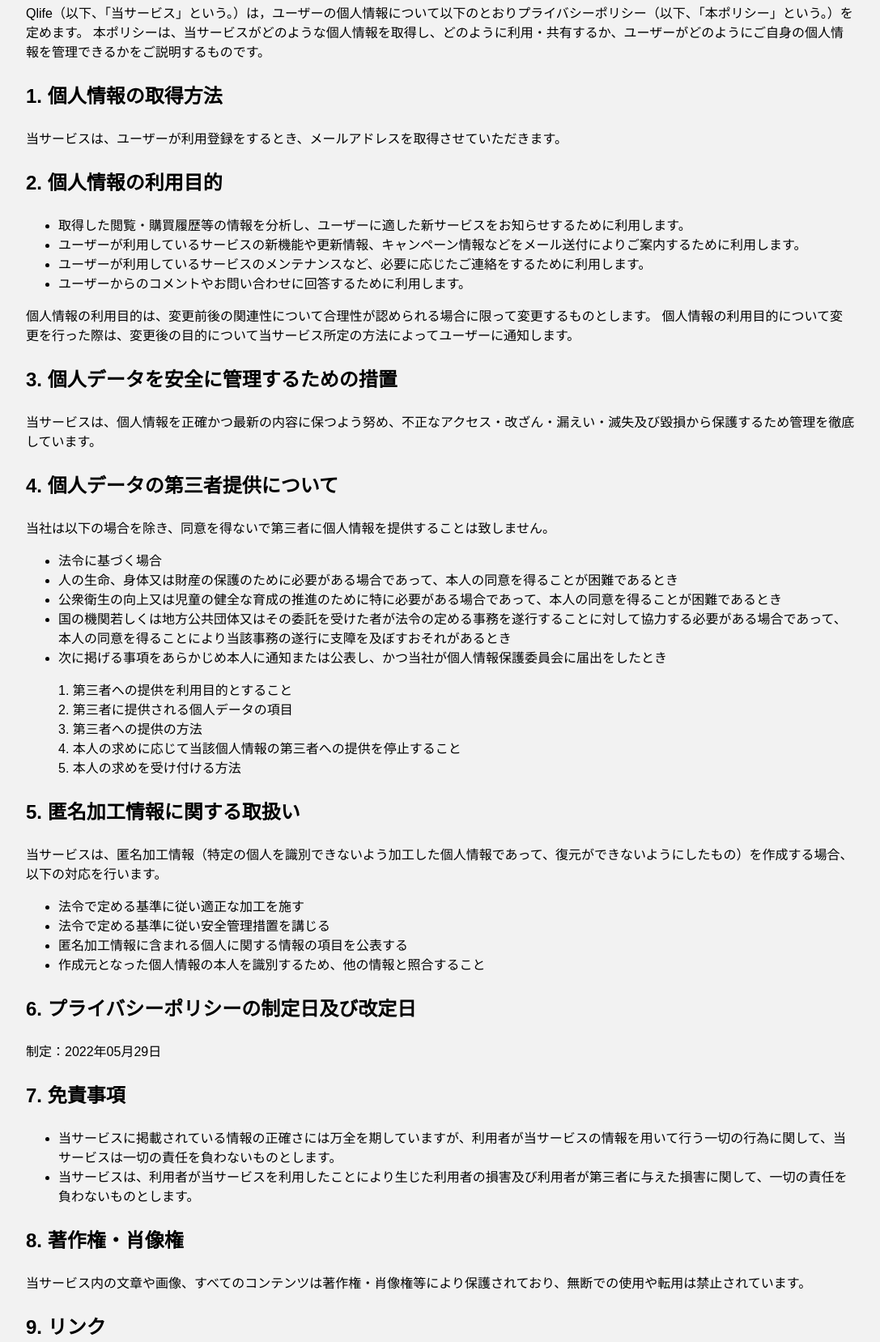
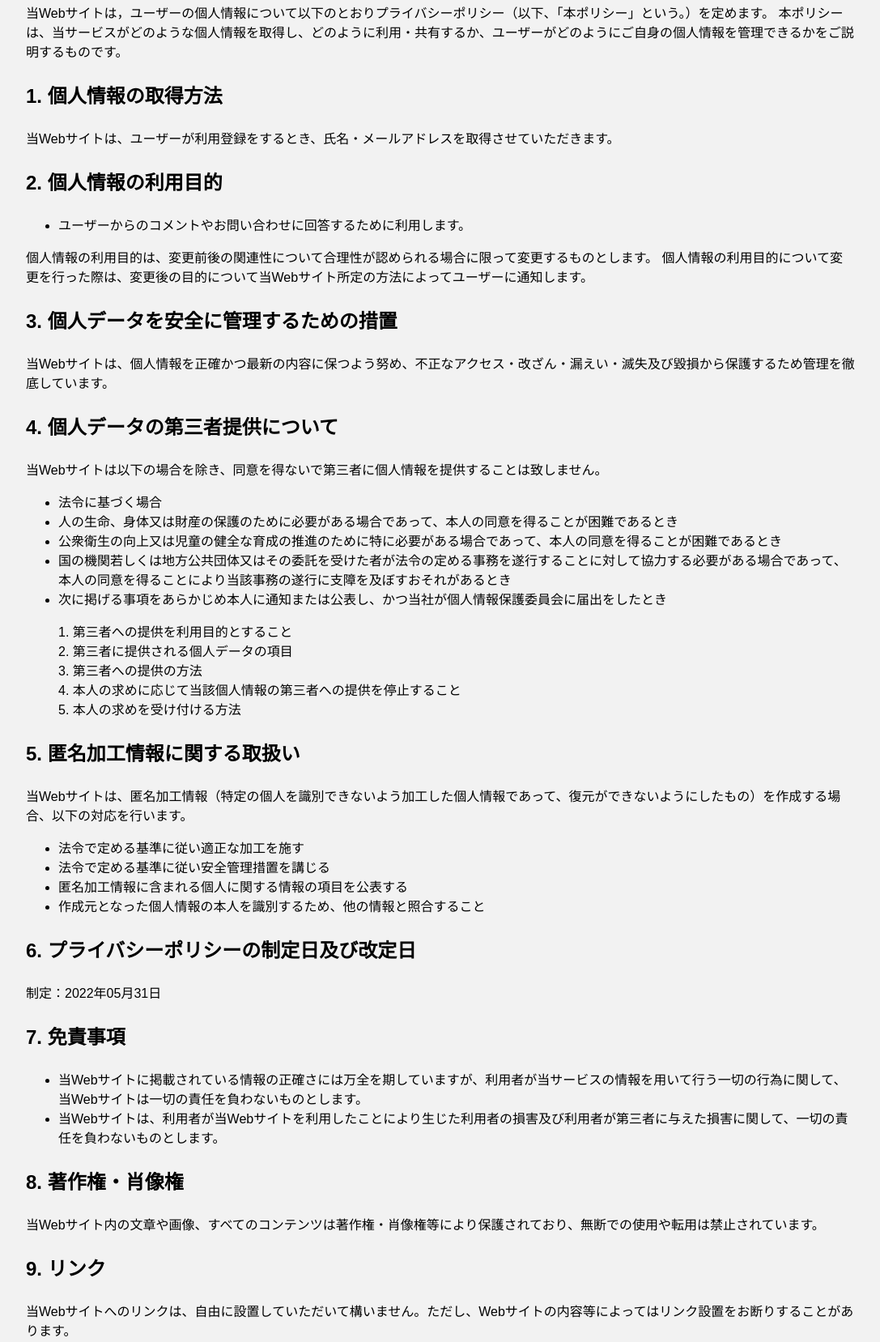
Before and after one commit to hoku23/portfolio, a plain HTML site: page privacyPolicy.html in a window 1280 px wide. Shown: the part 113-1770 px from the top of the page at 81% size, without its empty margins (96-1183 px from the left). Drawn offline with Linux system fonts and the light colour scheme.

Commit message:
update privacy policy

```diff
--- a/privacyPolicy.html
+++ b/privacyPolicy.html
@@ -39,46 +39,37 @@
         <main>
             <div class="privacy-policy">
                 <p>
-                    Qlife（以下、「当サービス」という。）は，ユーザーの個人情報について以下のとおりプライバシーポリシー（以下、「本ポリシー」という。）を定めます。
+                    当Webサイトは，ユーザーの個人情報について以下のとおりプライバシーポリシー（以下、「本ポリシー」という。）を定めます。
                     本ポリシーは、当サービスがどのような個人情報を取得し、どのように利用・共有するか、ユーザーがどのようにご自身の個人情報を管理できるかをご説明するものです。
                 </p>
                 <div class="privacy-container">
                     <p class="privacy-title">1. 個人情報の取得方法</p>
                     <p>
-                        当サービスは、ユーザーが利用登録をするとき、メールアドレスを取得させていただきます。
+                        当Webサイトは、ユーザーが利用登録をするとき、氏名・メールアドレスを取得させていただきます。
                     </p>
                 </div>
                 <div class="privacy-container">
                     <p class="privacy-title">2. 個人情報の利用目的</p>
                     <ul>
                         <li>
-                            取得した閲覧・購買履歴等の情報を分析し、ユーザーに適した新サービスをお知らせするために利用します。
-                        </li>
-                        <li>
-                            ユーザーが利用しているサービスの新機能や更新情報、キャンペーン情報などをメール送付によりご案内するために利用します。
-                        </li>
-                        <li>
-                            ユーザーが利用しているサービスのメンテナンスなど、必要に応じたご連絡をするために利用します。
-                        </li>
-                        <li>
                             ユーザーからのコメントやお問い合わせに回答するために利用します。
                         </li>
                     </ul>
                     <p>
                         個人情報の利用目的は、変更前後の関連性について合理性が認められる場合に限って変更するものとします。
-                        個人情報の利用目的について変更を行った際は、変更後の目的について当サービス所定の方法によってユーザーに通知します。
+                        個人情報の利用目的について変更を行った際は、変更後の目的について当Webサイト所定の方法によってユーザーに通知します。
                     </p>
                 </div>
                 <div class="privacy-container">
                     <p class="privacy-title">3. 個人データを安全に管理するための措置</p>
                     <p>
-                        当サービスは、個人情報を正確かつ最新の内容に保つよう努め、不正なアクセス・改ざん・漏えい・滅失及び毀損から保護するため管理を徹底しています。
+                        当Webサイトは、個人情報を正確かつ最新の内容に保つよう努め、不正なアクセス・改ざん・漏えい・滅失及び毀損から保護するため管理を徹底しています。
                     </p>
                 </div>
                 <div class="privacy-container">
                     <p class="privacy-title">4. 個人データの第三者提供について</p>
                     <p>
-                        当社は以下の場合を除き、同意を得ないで第三者に個人情報を提供することは致しません。
+                        当Webサイトは以下の場合を除き、同意を得ないで第三者に個人情報を提供することは致しません。
                     </p>
                     <ul>
                         <li>
@@ -108,7 +99,7 @@
                 <div class="privacy-container">
                     <p class="privacy-title">5. 匿名加工情報に関する取扱い</p>
                     <p>
-                        当サービスは、匿名加工情報（特定の個人を識別できないよう加工した個人情報であって、復元ができないようにしたもの）を作成する場合、以下の対応を行います。
+                        当Webサイトは、匿名加工情報（特定の個人を識別できないよう加工した個人情報であって、復元ができないようにしたもの）を作成する場合、以下の対応を行います。
                     </p>
                     <ul>
                         <li>
@@ -128,30 +119,30 @@
                 <div class="privacy-container">
                     <p class="privacy-title">6. プライバシーポリシーの制定日及び改定日</p>
                     <p>
-                        制定：2022年05月29日
+                        制定：2022年05月31日
                     </p>
                 </div>
                 <div class="privacy-container">
                     <p class="privacy-title">7. 免責事項</p>
                     <ul>
                         <li>
-                            当サービスに掲載されている情報の正確さには万全を期していますが、利用者が当サービスの情報を用いて行う一切の行為に関して、当サービスは一切の責任を負わないものとします。
+                            当Webサイトに掲載されている情報の正確さには万全を期していますが、利用者が当サービスの情報を用いて行う一切の行為に関して、当Webサイトは一切の責任を負わないものとします。
                         </li>
                         <li>
-                            当サービスは、利用者が当サービスを利用したことにより生じた利用者の損害及び利用者が第三者に与えた損害に関して、一切の責任を負わないものとします。
+                            当Webサイトは、利用者が当Webサイトを利用したことにより生じた利用者の損害及び利用者が第三者に与えた損害に関して、一切の責任を負わないものとします。
                         </li>
                     </ul>
                 </div>
                 <div class="privacy-container">
                     <p class="privacy-title">8. 著作権・肖像権</p>
                     <p>
-                        当サービス内の文章や画像、すべてのコンテンツは著作権・肖像権等により保護されており、無断での使用や転用は禁止されています。
+                        当Webサイト内の文章や画像、すべてのコンテンツは著作権・肖像権等により保護されており、無断での使用や転用は禁止されています。
                     </p>
                 </div>
                 <div class="privacy-container">
                     <p class="privacy-title">9. リンク</p>
                     <p>
-                        当サービスへのリンクは、自由に設置していただいて構いません。ただし、Webサイトの内容等によってはリンク設置をお断りすることがあります。
+                        当Webサイトへのリンクは、自由に設置していただいて構いません。ただし、Webサイトの内容等によってはリンク設置をお断りすることがあります。
                     </p>
                 </div>
             </div>
```
